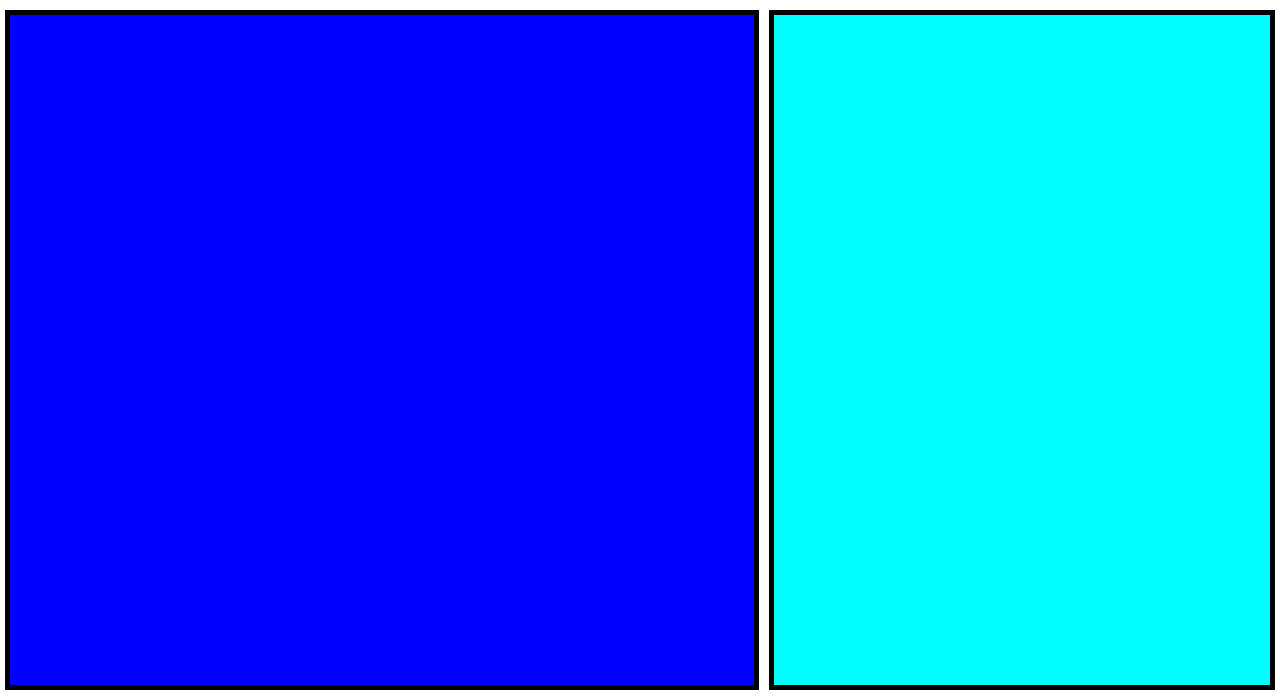
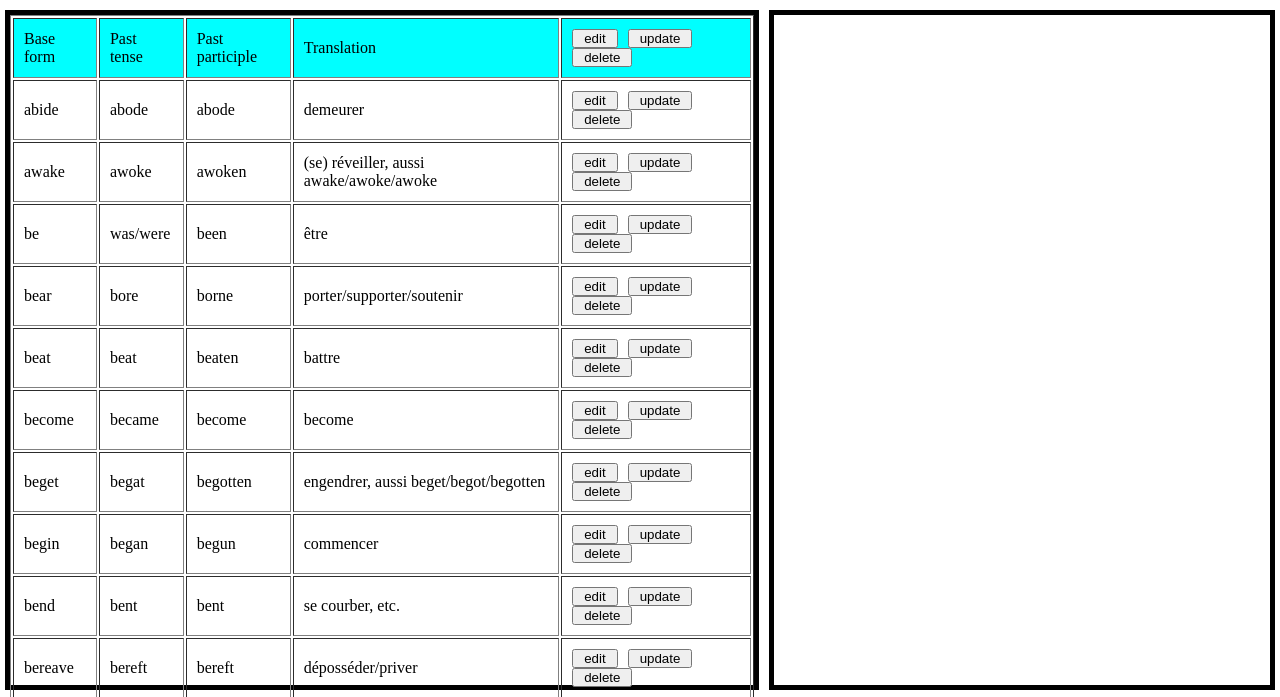
Before and after one commit to regisx001/Devoir01-WebDev, a plain HTML site: page index.html in a window 1280 px wide. Shown: the part 103-800 px from the top of the page. Drawn offline with Linux system fonts and the light colour scheme.

Commit message:
feat: autocreating element in the table.

```diff
--- a/index.html
+++ b/index.html
@@ -21,15 +21,23 @@
         </p>
     </header>
 
-    <section class="container">
+    <main class="container">
         <section class="left-s">
-
+            <table id="table" border="1">
+                <!-- <tr >
+                    <td width="10%" bgcolor="aqua">Base Form</td>
+                    <td width="10%" bgcolor="aqua">Past Tense</td>
+                    <td width="15%" bgcolor="aqua">Past Participle</td>
+                    <td width="40%" bgcolor="aqua">Translation</td>
+                    <td bgcolor="aqua"></td>
+                </tr> -->
+            </table>
         </section>
 
-        <section class="right-s">
+        <aside class="right-s">
 
-        </section>
-    </section>
+        </aside>
+    </main>
 
 
 
--- a/main.js
+++ b/main.js
@@ -0,0 +1,105 @@
+var table = document.getElementById("table")
+
+var verbs = [
+    ["Base form", "Past tense", "Past participle", "Translation"],
+    ["abide", "abode", "abode", "demeurer"],
+    ["awake", "awoke", "awoken", "(se) réveiller, aussi awake/awoke/awoke"],
+    ["be", "was/were", "been", "être"],
+    ["bear", "bore", "borne", "porter/supporter/soutenir"],
+    ["beat", "beat", "beaten", "battre"],
+    ["become", "became", "become", "become"],
+    ["beget", "begat", "begotten", "engendrer, aussi beget/begot/begotten"],
+    ["begin", "began", "begun", "commencer"],
+    ["bend", "bent", "bent", "se courber, etc."],
+    ["bereave", "bereft", "bereft", "déposséder/priver"],
+    ["bring", "brought", "brought", "apporter"],
+    ["build", "built", "built", "construire"],
+    ["burn", "burnt", "burnt", "brûler"],
+    ["burst", "burst", "burst", "éclater"],
+    ["buy", "bought", "", "acheter"],
+    ["cast", "cast", "cast", "jeter, etc."],
+    ["catch", "caught", "caught", "attraper"],
+    ["chide", "chid", "chidden", "gronder/réprimander, aussi chide/chid/chid"],
+    ["choose", "chose", "chosen", "choisir"],
+    ["cleave", "cleft", "cleft", "fendre/coller, aussi cleave/clove/clove"],
+    ["cling", "clung", "clung", "se cramponner"],
+    ["come", "came", "come", "venir"],
+    ["cost", "cost", "cost", "coûter"],
+    ["creep", "crept", "crept", "ramper/se glisser/se hérisser"],
+    ["crow", "crew", "crowed", "chanter (un coq)/jubiler"],
+    ["cut", "cut", "cut", "couper"],
+    ["deal", "dealt", "dealt", "distribuer/traiter"],
+    ["dig", "dug", "dug", "bêcher"],
+    ["do", "did", "", "faire"],
+    ["draw", "drew", "drawn", "tirer/dessiner"],
+    ["dream", "dreamt", "dreamt", "rêver"],
+    ["drink", "drank", "drunk", "boire"],
+    ["drive", "drove", "driven", "conduire"],
+    ["dwell", "dwelt", "dwelt", "habiter/rester"],
+    ["eat", "ate", "eaten", "manger"],
+    ["fall", "fell", "fallen", "tomber"],
+    ["feed", "fed", "fed", "nourrir"],
+    ["feel", "felt", "felt", "(se) sentir"],
+    ["fight", "fought", "fought", "combattre"],
+    ["find", "found", "found", "trouver"],
+    ["...", "...", "...", "..."]
+];
+
+
+function mount() {
+
+    for (var i = 0; i < verbs.length; i++) {
+
+        td1 = document.createElement('td');
+        var texteNode = document.createTextNode(verbs[i][0]);
+        td1.appendChild(texteNode);
+
+
+        td2 = document.createElement('td');
+        var texteNode = document.createTextNode(verbs[i][1]);
+        td2.appendChild(texteNode);
+
+        td3 = document.createElement('td');
+        var texteNode = document.createTextNode(verbs[i][2]);
+        td3.appendChild(texteNode);
+
+        td4 = document.createElement('td');
+        var texteNode = document.createTextNode(verbs[i][3]);
+        td4.appendChild(texteNode);
+
+
+        var btnedit = document.createElement("input");
+        btnedit.setAttribute("type", "button");
+        btnedit.setAttribute("onclick", "update(this)");
+        btnedit.value = "edit";
+
+        var btnupdate = document.createElement("input");
+        btnupdate.setAttribute("type", "button");
+        btnupdate.setAttribute("onclick", "update(this)");
+        btnupdate.value = "update";
+
+
+        var btndelete = document.createElement("input");
+        btndelete.setAttribute("type", "button");
+        btndelete.setAttribute("onclick", "remove(this)");
+        btndelete.value = "delete";
+
+
+        td5 = document.createElement('td');
+        td5.appendChild(btnedit);
+        td5.appendChild(btnupdate);
+        td5.appendChild(btndelete);
+
+        var row = table.insertRow(i);
+        row.appendChild(td1);
+        row.appendChild(td2);
+        row.appendChild(td3);
+        row.appendChild(td4);
+        row.appendChild(td5)
+    }
+
+}
+
+
+
+document.onload = mount();
--- a/style.css
+++ b/style.css
@@ -45,7 +45,6 @@ header p {
 
 .left-s {
     margin: 5px;
-    background-color: blue;
     border: black solid 5px;
     height: calc(100%-10px);
     width: 60%;
@@ -54,9 +53,28 @@ header p {
 .right-s {
     margin: 5px;
     border: black solid 5px;
-    background-color: aqua;
     height: calc(100%-10px);
+    overflow-y: scroll;
     width: 40%;
 }
 
+table {
+    width: 100%;
+}
+
+table tr td {
+    padding: 10px;
+}
+
+table tr:nth-child(1) {
+    background-color: aqua;
+}
+
+
+input {
+    padding-right: 10px;
+    padding-left: 10px;
+    margin-right: 10px;
+}
+
 /* Body Ended*/
```
Also changed, not shown: data.js (deleted, +0 -44 lines).
